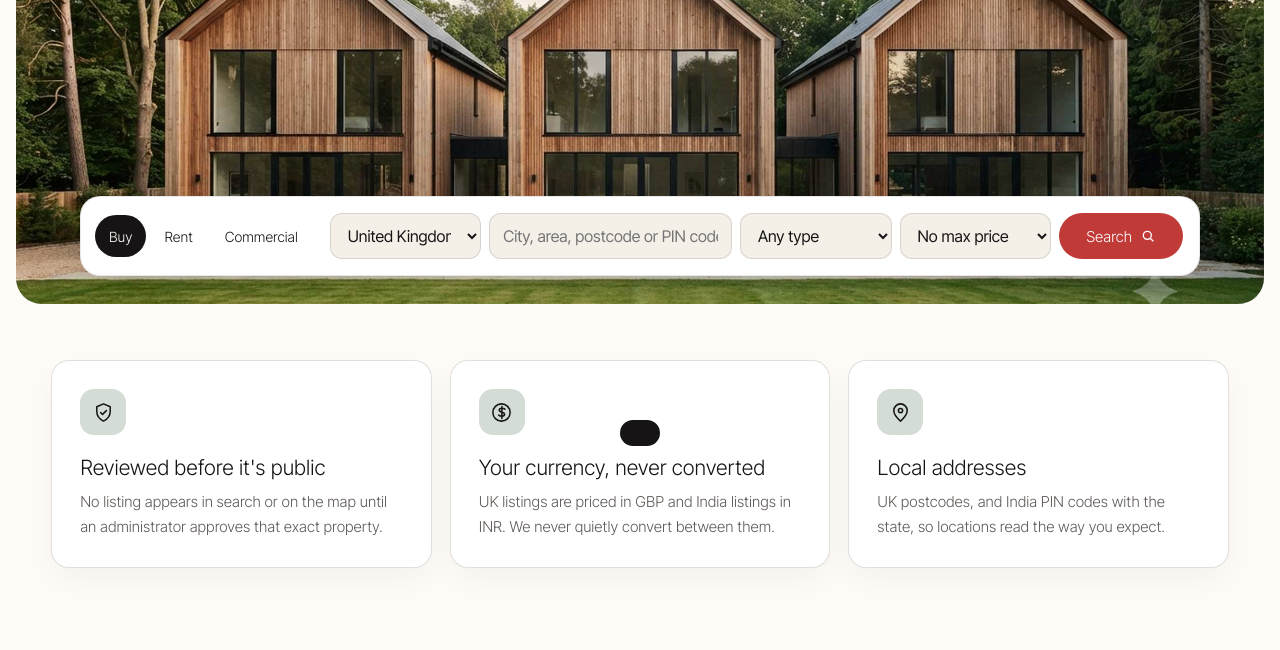
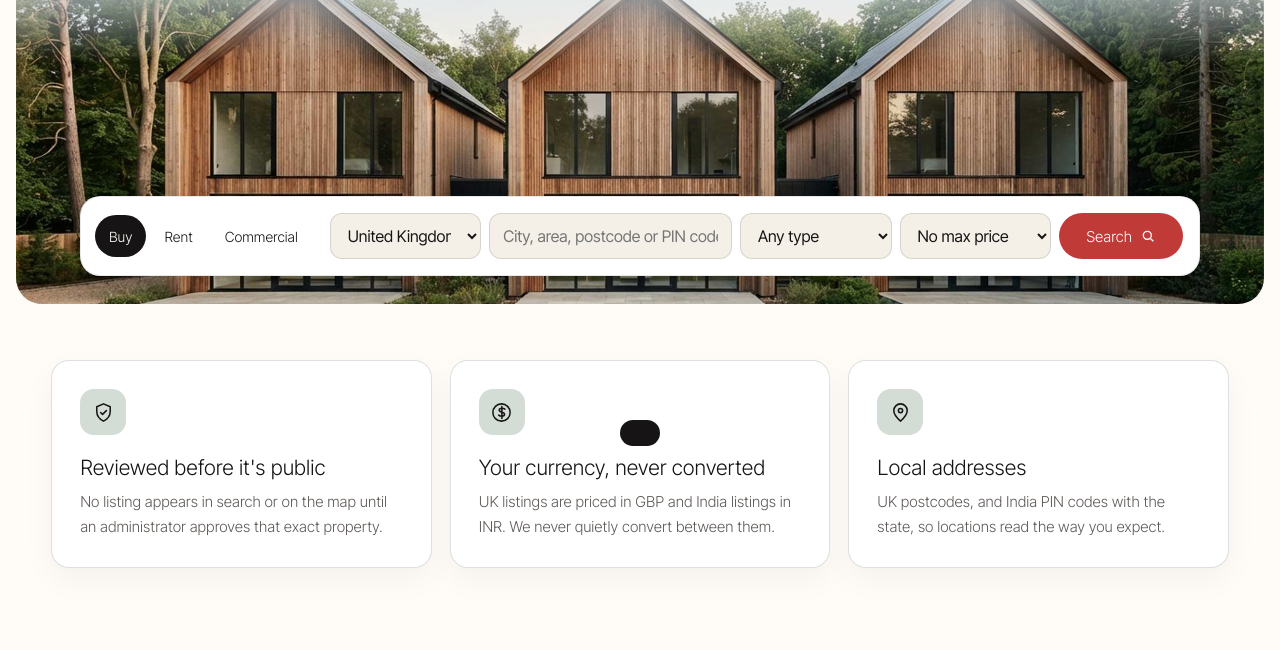
Before and after one commit to finastrarender/Realestate, a plain HTML site: page index.html in a window 1280 px wide. Shown: the part 450-1100 px from the top of the page. Drawn offline with Linux system fonts and the light colour scheme; a web font is replaced by a local one.

Commit message:
Improve homepage hero text readability

```diff
--- a/css/style.css
+++ b/css/style.css
@@ -52,7 +52,7 @@ body.over .links a.on,body.over .links a:hover{background:rgba(255,255,255,.55)}
 .hero-eyebrow{display:inline-flex;align-items:center;min-height:30px;padding:6px 13px;border:1px solid var(--line);border-radius:999px;background:color-mix(in srgb,var(--card) 76%,transparent);font:300 12px/1 var(--hd);letter-spacing:.04em}
 .hero h1{max-width:760px;margin-top:18px}
 .hero p.lead{max-width:650px;margin:16px 0 0;color:var(--mut);font-size:17px}
-.heroart{position:absolute;inset:auto 0 0;display:block;width:100%;height:62%;object-fit:cover;object-position:center 60%;-webkit-mask-image:linear-gradient(to bottom,transparent 0,#000 28%);mask-image:linear-gradient(to bottom,transparent 0,#000 28%)}
+.heroart{position:absolute;inset:auto 0 0;display:block;width:100%;height:48%;object-fit:cover;object-position:center 60%;-webkit-mask-image:linear-gradient(to bottom,transparent 0,#000 32%);mask-image:linear-gradient(to bottom,transparent 0,#000 32%)}
 .hero-search{position:absolute;z-index:3;inset:auto 0 28px}
 .ctaimg{width:100%;aspect-ratio:21/8;object-fit:cover;display:block;margin-bottom:40px}
 .sbox{display:grid;grid-template-columns:auto minmax(0,1fr);align-items:center;gap:8px;max-width:1120px;margin:0 auto;background:var(--card);border:1px solid color-mix(in srgb,var(--line) 75%,transparent);border-radius:20px;box-shadow:0 18px 48px -22px rgba(0,0,0,.32);padding:10px}
@@ -61,7 +61,7 @@ body.over .links a.on,body.over .links a:hover{background:rgba(255,255,255,.55)}
 .tabs button.on{background:var(--ink);color:var(--bg)}
 .sgrid{display:grid;grid-template-columns:1fr 1.6fr 1fr 1fr auto;gap:8px;padding:6px}
 @media(max-width:1000px){.sbox{grid-template-columns:1fr}.sgrid{grid-template-columns:1fr 1fr}.sgrid .btn{grid-column:1/-1}.hero-search{bottom:20px}}
-@media(max-width:860px){.hero{min-height:700px}.heroart{height:56%}.sgrid{grid-template-columns:1fr 1fr}}
+@media(max-width:860px){.hero{min-height:700px}.heroart{height:46%}.sgrid{grid-template-columns:1fr 1fr}}
 @media(max-width:560px){.hero{width:calc(100% - 20px);min-height:740px;border-radius:20px}.hero-copy{padding-top:44px}.hero h1{font-size:clamp(36px,10vw,52px)}.hero p.lead{font-size:15px}.heroart{height:48%;object-position:58% center}.hero-search{bottom:14px}.sbox{padding:8px}.tabs{justify-content:space-between}.tabs button{padding:9px 10px}.sgrid{gap:6px}}
 /* forms */
 label.f{display:grid;gap:6px;font:300 14px var(--hd)}
```
